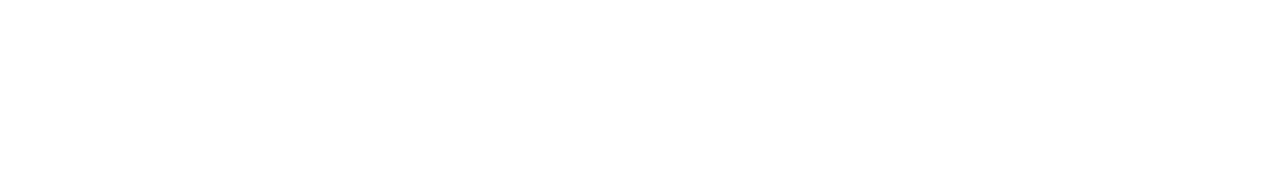
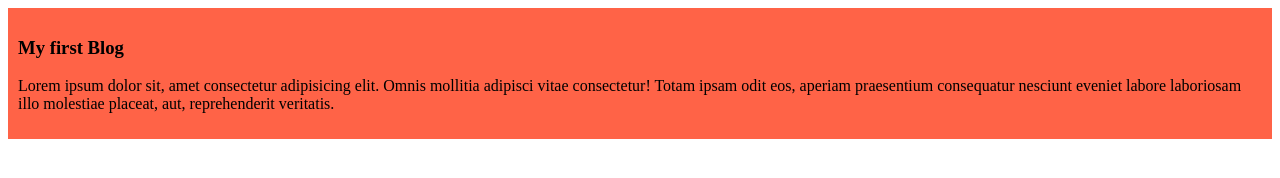
Before and after one commit to badsha103868/my-simple-website, a plain HTML site: page index.html in a window 1280 px wide. Drawn offline with Linux system fonts and the light colour scheme.

Commit message:
added the first blog

```diff
--- a/index.html
+++ b/index.html
@@ -4,8 +4,13 @@
   <meta charset="UTF-8">
   <meta name="viewport" content="width=device-width, initial-scale=1.0">
   <title>My Simple Website</title>
+  <link rel="stylesheet" href="styles/blog.css">
 </head>
 <body>
+  <div>
+    <h3>My first Blog</h3>
+    <p>Lorem ipsum dolor sit, amet consectetur adipisicing elit. Omnis mollitia adipisci vitae consectetur! Totam ipsam odit eos, aperiam praesentium consequatur nesciunt eveniet labore laboriosam illo molestiae placeat, aut, reprehenderit veritatis.</p>
+  </div>
 
 </body>
 </html>
--- /dev/null
+++ b/styles/blog.css
@@ -0,0 +1,5 @@
+div{
+  background-color: tomato;
+  padding: 10px;
+  margin-bottom: 10;
+}
```
